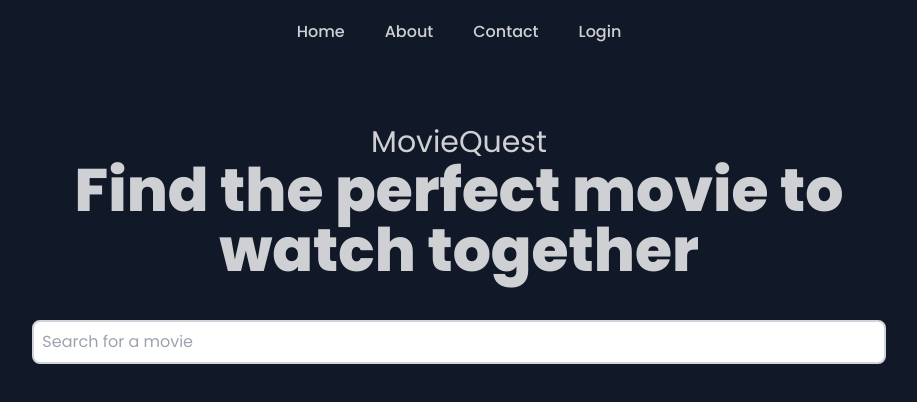
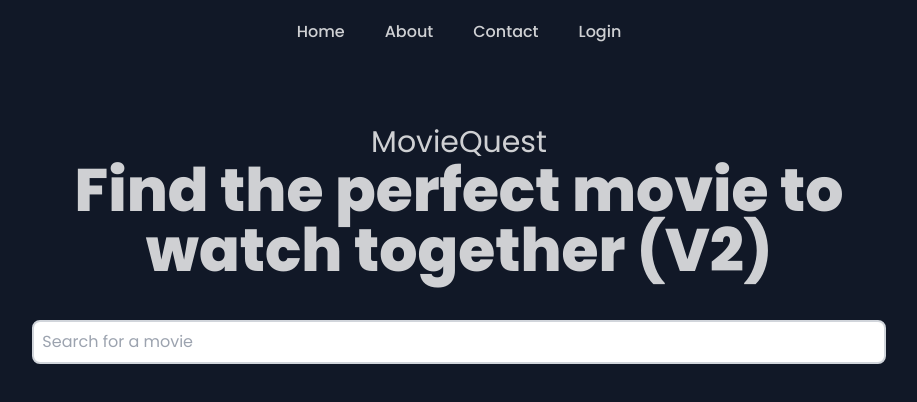
Before and after one commit to MovieQuestCY/app, a Vue app in the folder frontend/: page / in a window 1280 px wide. Shown: the top 402 px of the page, without its empty margins (181-1098 px from the left). Built offline with nearby package versions, Linux system fonts and the light colour scheme.

Commit message:
Another quick update for GH Actions tests

```diff
--- a/frontend/src/pages/Home.vue
+++ b/frontend/src/pages/Home.vue
@@ -2,7 +2,7 @@
     <section class="container">
         <div class="pt-20 w-2/3 mx-auto text-center">
             <h2 class="text-3xl">MovieQuest</h2>
-            <h1 class="text-6xl font-extrabold">Find the perfect movie to watch together</h1>
+            <h1 class="text-6xl font-extrabold">Find the perfect movie to watch together (V2)</h1>
         </div>
 
         <input type="text" class="block w-2/3 mx-auto mt-10 p-2 border-2 border-gray-300 rounded-lg" placeholder="Search for a movie" />
```
